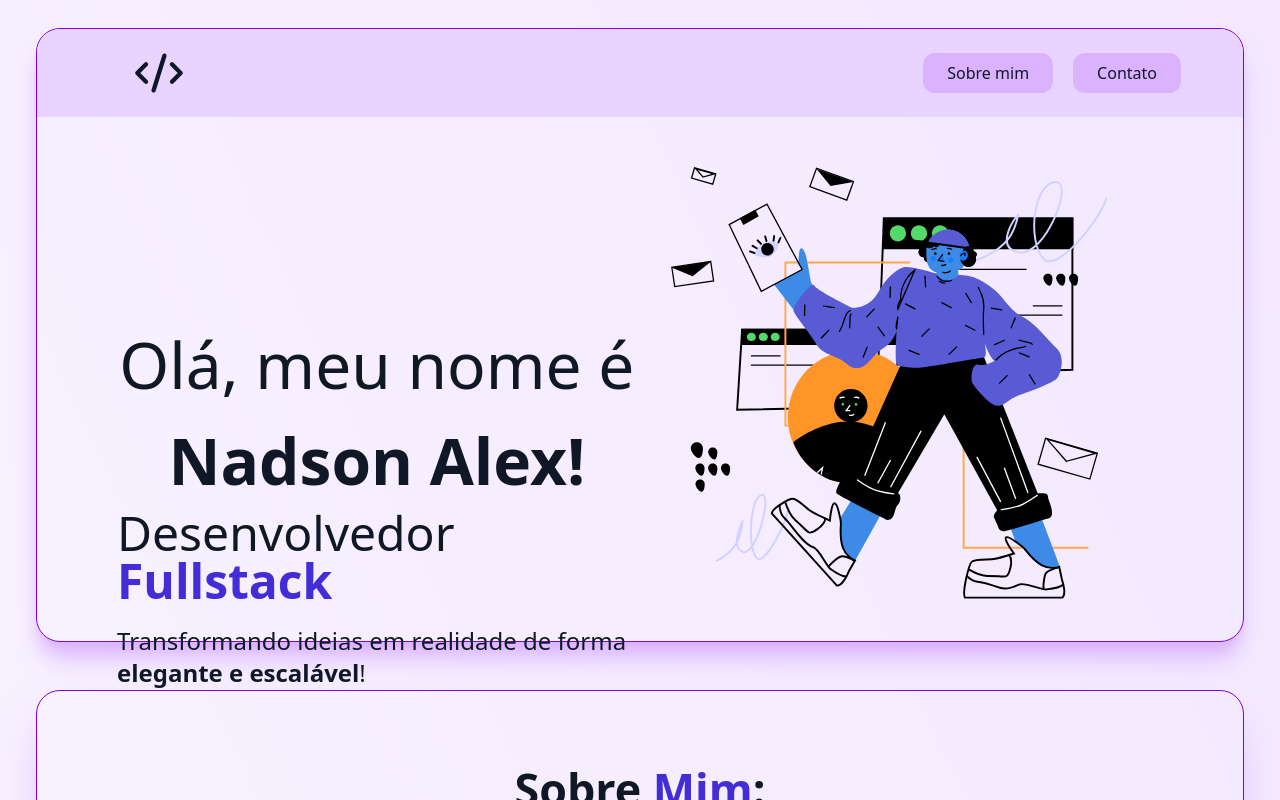
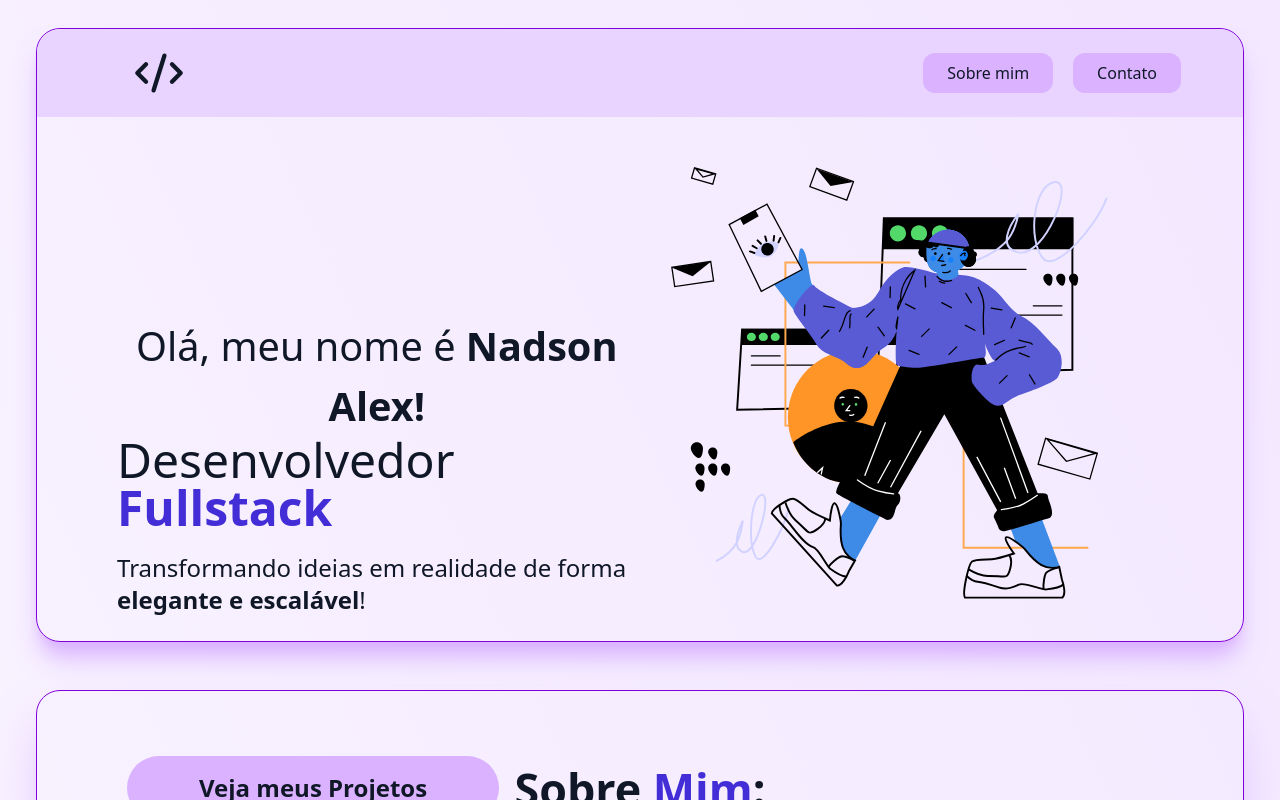
Before and after one commit to Dev-Nadson/Portfolio-1.0, a React (Vite) app: page / in a window 1280 px wide. Shown: the top 800 px of the page. Built offline with nearby package versions, Linux system fonts and the light colour scheme.

Commit message:
texto flexível

```diff
--- a/src/components/Header/Header.tsx
+++ b/src/components/Header/Header.tsx
@@ -15,7 +15,7 @@ function Header() {
             <div className="flex justify-between">
                 <div className="ml-20 flex flex-col justify-between">
                     <div>
-                        <h1 className="mt-50 text-[4rem] text-center">Olá, meu nome é <strong>Nadson Alex!</strong></h1>
+                        <h1 className="mt-50 text-[3.1vw] text-center">Olá, meu nome é <strong>Nadson Alex!</strong></h1>
                         <h3 className="text-5xl ">Desenvolvedor <strong className="text-indigo-700">Fullstack</strong></h3>
                         <p className="mt-5 text-2xl">
                             Transformando ideias em realidade de forma <strong>elegante e escalável</strong>!
```
